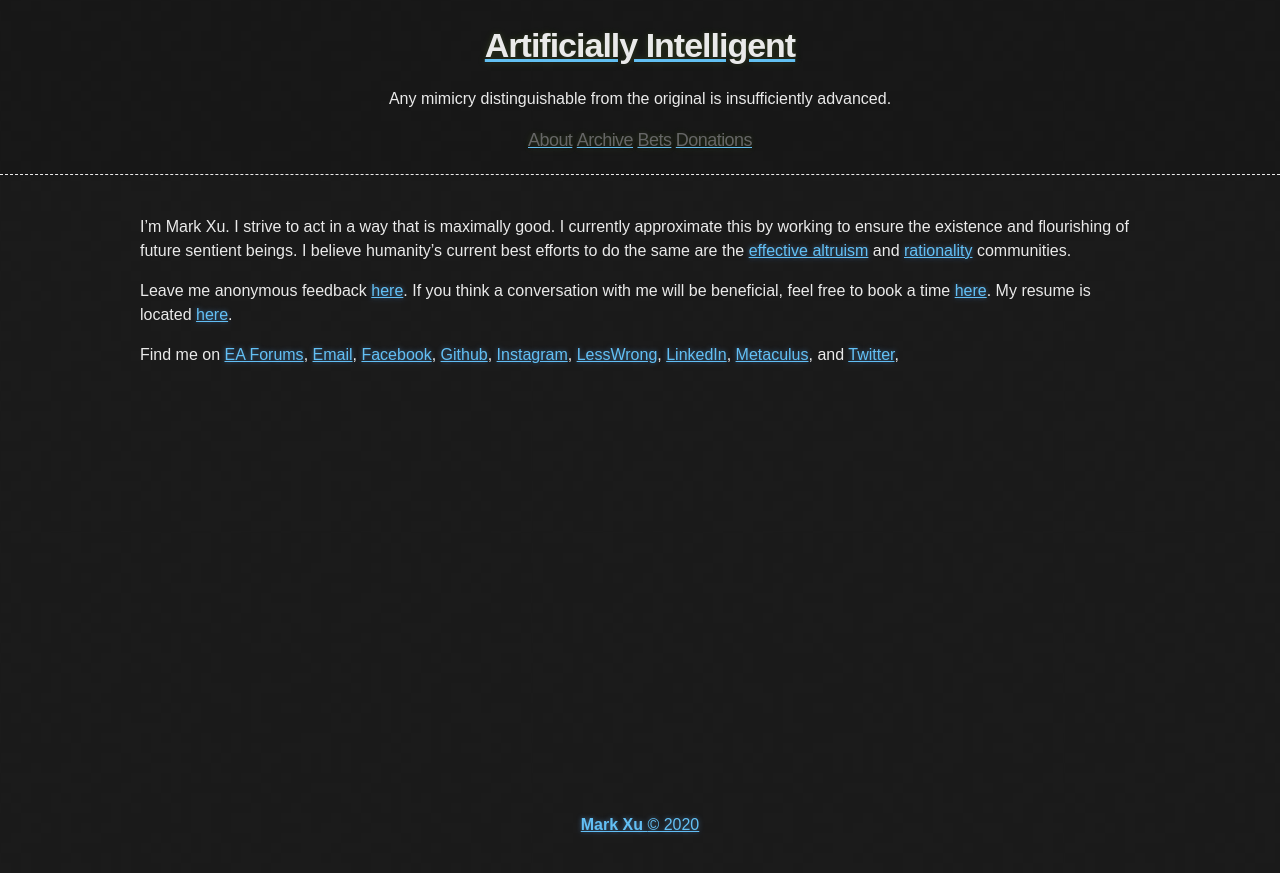
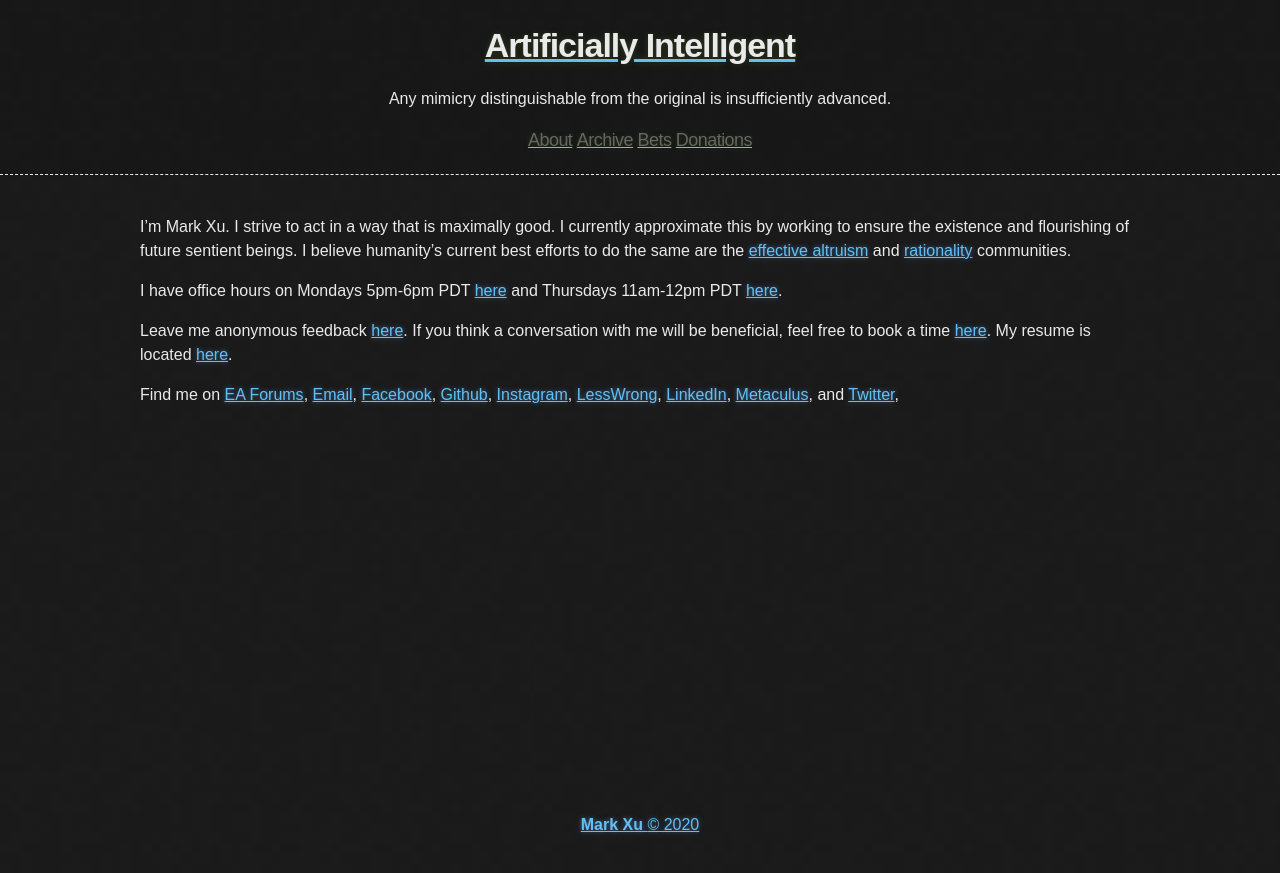
Before and after one commit to tocttou/hacker-blog, a Jekyll site: the page built from about.md, in a window 1280 px wide. Shown: the top 873 px of the page. Built offline with Jekyll 4.4.1, drawn with Linux system fonts in a browser that asks for light colours.

Commit message:
Update about.md

```diff
--- a/about.md
+++ b/about.md
@@ -5,6 +5,8 @@ title: About
 
 I'm Mark Xu. I strive to act in a way that is maximally good. I currently approximate this by working to ensure the existence and flourishing of future sentient beings. I believe humanity's current best efforts to do the same are the [effective altruism](https://www.effectivealtruism.org/articles/introduction-to-effective-altruism/) and [rationality](https://www.lesswrong.com/s/d922gAtBM8JNzkKKJ/p/xhQxJ7WSZZRkzNZJ8) communities.
 
+I have office hours on Mondays 5pm-6pm PDT [here](https://calendar.google.com/event?action=TEMPLATE&tmeid=MnYxM2kzaXJuMGFhbjM5aHM2NmtmNzM0b2pfMjAyMDExMDNUMDEwMDAwWiBtQHJreHUubWU&tmsrc=m%40rkxu.me&scp=ALL) and Thursdays 11am-12pm PDT [here](https://calendar.google.com/event?action=TEMPLATE&tmeid=NGs2ZjlnNXVsMjZqbzQ5ZWswNWxzMDY4bThfMjAyMDExMDVUMTkwMDAwWiBtQHJreHUubWU&tmsrc=m%40rkxu.me&scp=ALL).
+
 Leave me anonymous feedback [here](https://www.admonymous.co/mark). If you think a conversation with me will be beneficial, feel free to book a time [here](https://calendly.com/markxu). My resume is located [here](/downloads/resume.pdf).
 
 Find me on [EA Forums](https://forum.effectivealtruism.org/users/mark-xu), [Email](mailto:m@rkxu.me), [Facebook](https://www.facebook.com/markxu0), [Github](https://github.com/markzxu), [Instagram](https://www.instagram.com/markzxu/),  [LessWrong](https://www.lesswrong.com/users/mark-xu), [LinkedIn](https://www.linkedin.com/in/xu-mark/), [Metaculus](https://www.metaculus.com/accounts/profile/112002/), and [Twitter](https://twitter.com/markzxu),
```
